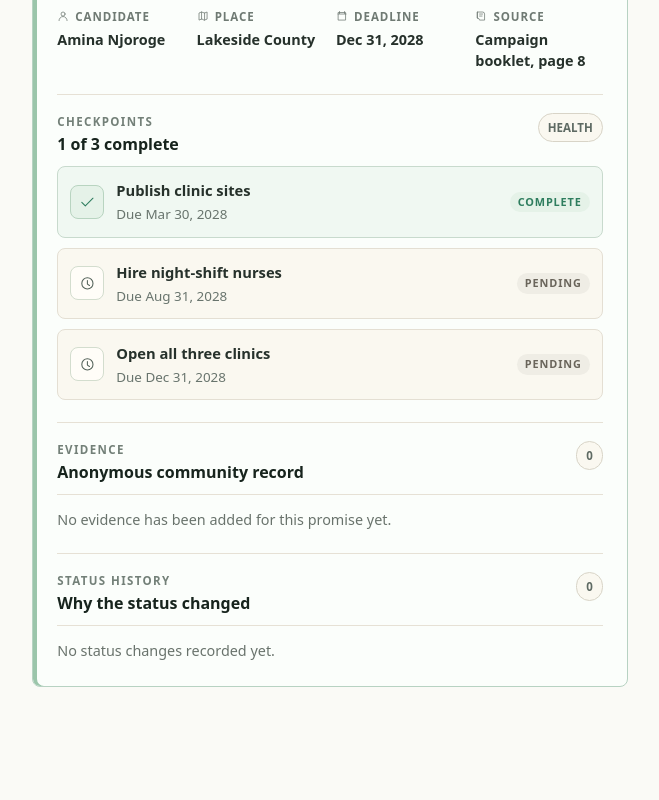
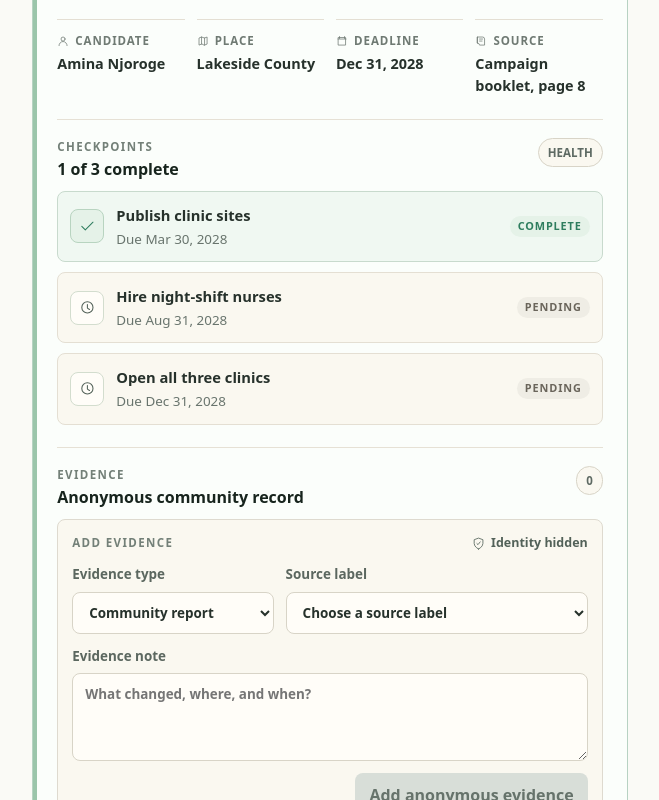
Before and after one commit to wangonya/manifesto, a React (Vite) app: page / in a window 1280 px wide. Shown: the part 2000-2800 px from the top of the page, without its empty margins (289-948 px from the left). Before the commit the page ends 2751 px from the top, so only its background shows below. Built offline with nearby package versions, Linux system fonts and the light colour scheme.

Commit message:
Add anonymous evidence submission

```diff
--- a/src/App.css
+++ b/src/App.css
@@ -510,6 +510,93 @@ button {
   text-transform: uppercase;
 }
 
+.evidence-form {
+  display: grid;
+  gap: 12px;
+  border: 1px solid #dedacf;
+  border-radius: 8px;
+  padding: 14px;
+  background: #faf8f0;
+}
+
+.evidence-form__topline {
+  display: flex;
+  align-items: center;
+  justify-content: space-between;
+  gap: 12px;
+}
+
+.evidence-form__topline .eyebrow {
+  margin: 0;
+}
+
+.evidence-form__privacy {
+  display: inline-flex;
+  align-items: center;
+  gap: 6px;
+  color: #526158;
+  font-size: 0.78rem;
+  font-weight: 760;
+}
+
+.evidence-form__grid {
+  display: grid;
+  grid-template-columns: minmax(0, 0.8fr) minmax(0, 1.2fr);
+  gap: 12px;
+}
+
+.form-field {
+  display: grid;
+  gap: 7px;
+  color: #5b675f;
+  font-size: 0.84rem;
+  font-weight: 760;
+}
+
+.form-field span {
+  display: block;
+}
+
+.form-field input,
+.form-field select,
+.form-field textarea {
+  width: 100%;
+  border: 1px solid #d8d4c7;
+  border-radius: 8px;
+  padding: 10px 12px;
+  background: #fffdf8;
+  color: #26312b;
+}
+
+.form-field textarea {
+  min-height: 88px;
+  resize: vertical;
+}
+
+.form-field--wide {
+  grid-column: 1 / -1;
+}
+
+.evidence-form__actions {
+  display: flex;
+  justify-content: flex-end;
+}
+
+.evidence-form button[type="submit"] {
+  border: 0;
+  border-radius: 8px;
+  padding: 10px 14px;
+  background: #2e7d5e;
+  color: #ffffff;
+  font-weight: 760;
+}
+
+.evidence-form button[type="submit"]:disabled {
+  cursor: not-allowed;
+  background: #d8ded8;
+  color: #66736b;
+}
+
 .checkpoint-list,
 .detail-list {
   display: grid;
@@ -886,7 +973,8 @@ button {
   .candidate-profile,
   .candidate-card,
   .checkpoint-item,
-  .detail-row {
+  .detail-row,
+  .evidence-form__grid {
     grid-template-columns: 1fr;
   }
 
@@ -896,7 +984,8 @@ button {
 
   .promise-detail__header,
   .detail-block__heading,
-  .detail-row__topline {
+  .detail-row__topline,
+  .evidence-form__topline {
     display: grid;
     justify-content: stretch;
   }
--- a/src/App.tsx
+++ b/src/App.tsx
@@ -1,17 +1,18 @@
-import { useMemo, useState, type ReactNode } from "react";
+import { useMemo, useState, type FormEvent, type ReactNode } from "react";
 import "./App.css";
 import {
   candidates,
   contextNotes,
-  evidence,
+  evidence as seededEvidence,
   promises,
   statusHistory,
-  syncQueue,
+  syncQueue as seededSyncQueue,
   type Candidate,
   type Evidence as EvidenceRecord,
   type PromiseRecord,
   type PromiseStatus,
   type StatusHistory as StatusHistoryRecord,
+  type SyncEnvelope,
 } from "./data";
 import {
   filterCandidates,
@@ -60,6 +61,62 @@ const evidenceTypeLabels: Record<EvidenceRecord["type"], string> = {
   photo: "Photo",
   public_record: "Public record",
 };
+
+const defaultSourceLabels = [
+  "Anonymous resident report",
+  "Community meeting notes",
+  "Public notice board",
+  "Local committee minutes",
+];
+
+const sourceLabelsBySector: Record<string, string[]> = {
+  Education: [
+    "Constituency bursary notice board",
+    "School heads circular",
+    "Parent association report",
+    "Public awards list",
+  ],
+  Health: [
+    "Anonymous patient report",
+    "Clinic watch group",
+    "County health notice board",
+    "Facility staffing roster",
+  ],
+  Housing: [
+    "Tenant safety volunteer report",
+    "Factory-area residents report",
+    "Public inspection notice",
+    "Anonymous rental risk map",
+  ],
+  Infrastructure: [
+    "Farmer transport group report",
+    "Road works notice board",
+    "Ward administrator update",
+    "Site inspection photo log",
+  ],
+  Jobs: [
+    "Market traders meeting",
+    "Public works notice board",
+    "Youth group report",
+    "County enterprise office memo",
+  ],
+  Safety: [
+    "Resident safety walk report",
+    "Bus stage traders report",
+    "Streetlight maintenance notice",
+    "Community policing forum notes",
+  ],
+  Water: [
+    "Water users committee minutes",
+    "Borehole caretaker report",
+    "Ward water office notice",
+    "Community water point log",
+  ],
+};
+
+function getSourceLabelOptions(sector: string) {
+  return sourceLabelsBySector[sector] ?? defaultSourceLabels;
+}
 
 function Icon({ name }: { name: IconName }) {
   const paths: Record<IconName, ReactNode> = {
@@ -309,14 +366,45 @@ function PromiseCard({
   );
 }
 
-function linkedEvidenceLabels(historyItem: StatusHistoryRecord) {
+type EvidenceSubmission = Pick<EvidenceRecord, "note" | "sourceLabel" | "type">;
+
+function linkedEvidenceLabels(historyItem: StatusHistoryRecord, evidenceRecords: EvidenceRecord[]) {
   return historyItem.evidenceIds
-    .map((evidenceId) => evidence.find((item) => item.id === evidenceId)?.sourceLabel)
+    .map((evidenceId) => evidenceRecords.find((item) => item.id === evidenceId)?.sourceLabel)
     .filter(Boolean)
     .join(", ");
 }
 
-function PromiseDetail({ compact = false, promise }: { compact?: boolean; promise?: PromiseRecord }) {
+function PromiseDetail({
+  compact = false,
+  evidenceRecords,
+  onAddEvidence,
+  promise,
+}: {
+  compact?: boolean;
+  evidenceRecords: EvidenceRecord[];
+  onAddEvidence: (promiseId: string, submission: EvidenceSubmission) => void;
+  promise?: PromiseRecord;
+}) {
+  const [evidenceType, setEvidenceType] = useState<EvidenceRecord["type"]>("community_report");
+  const [sourceLabel, setSourceLabel] = useState("");
+  const [note, setNote] = useState("");
+  const canSubmitEvidence = sourceLabel.trim() !== "" && note.trim() !== "";
+
+  function handleSubmitEvidence(event: FormEvent<HTMLFormElement>) {
+    event.preventDefault();
+    if (!promise || !canSubmitEvidence) return;
+
+    onAddEvidence(promise.id, {
+      type: evidenceType,
+      sourceLabel: sourceLabel.trim(),
+      note: note.trim(),
+    });
+    setSourceLabel("");
+    setNote("");
+    setEvidenceType("community_report");
+  }
+
   if (!promise) {
     return (
       <section
@@ -335,8 +423,9 @@ function PromiseDetail({ compact = false, promise }: { compact?: boolean; promis
   const candidate = getCandidateForPromise(promise);
   const manifesto = candidate ? getManifestoForCandidate(candidate.id) : undefined;
   const completed = promise.checkpoints.filter((checkpoint) => checkpoint.complete).length;
-  const promiseEvidence = getEvidenceForPromise(promise.id);
+  const promiseEvidence = getEvidenceForPromise(promise.id, evidenceRecords);
   const promiseHistory = getStatusHistoryForPromise(promise.id);
+  const sourceLabelOptions = getSourceLabelOptions(promise.sector);
 
   return (
     <section
@@ -422,6 +511,61 @@ function PromiseDetail({ compact = false, promise }: { compact?: boolean; promis
           </div>
           <span className="detail-count">{promiseEvidence.length}</span>
         </div>
+        <form
+          aria-label={`Add anonymous evidence for ${promise.title}`}
+          className="evidence-form"
+          onSubmit={handleSubmitEvidence}
+        >
+          <div className="evidence-form__topline">
+            <p className="eyebrow">Add evidence</p>
+            <span className="evidence-form__privacy">
+              <Icon name="shield" />
+              Identity hidden
+            </span>
+          </div>
+          <div className="evidence-form__grid">
+            <label className="form-field">
+              <span>Evidence type</span>
+              <select
+                onChange={(event) => setEvidenceType(event.target.value as EvidenceRecord["type"])}
+                value={evidenceType}
+              >
+                {(Object.keys(evidenceTypeLabels) as EvidenceRecord["type"][]).map((type) => (
+                  <option key={type} value={type}>
+                    {evidenceTypeLabels[type]}
+                  </option>
+                ))}
+              </select>
+            </label>
+            <label className="form-field">
+              <span>Source label</span>
+              <select
+                onChange={(event) => setSourceLabel(event.target.value)}
+                value={sourceLabel}
+              >
+                <option value="">Choose a source label</option>
+                {sourceLabelOptions.map((label) => (
+                  <option key={label} value={label}>
+                    {label}
+                  </option>
+                ))}
+              </select>
+            </label>
+            <label className="form-field form-field--wide">
+              <span>Evidence note</span>
+              <textarea
+                onChange={(event) => setNote(event.target.value)}
+                placeholder="What changed, where, and when?"
+                value={note}
+              />
+            </label>
+          </div>
+          <div className="evidence-form__actions">
+            <button disabled={!canSubmitEvidence} type="submit">
+              Add anonymous evidence
+            </button>
+          </div>
+        </form>
         {promiseEvidence.length > 0 ? (
           <ul className="detail-list">
             {promiseEvidence.map((item) => (
@@ -460,7 +604,7 @@ function PromiseDetail({ compact = false, promise }: { compact?: boolean; promis
         {promiseHistory.length > 0 ? (
           <ul className="detail-list">
             {promiseHistory.map((item) => {
-              const evidenceLabels = linkedEvidenceLabels(item);
+              const evidenceLabels = linkedEvidenceLabels(item, evidenceRecords);
               return (
                 <li className="detail-row" key={item.id}>
                   <span className="detail-row__icon">
@@ -499,6 +643,8 @@ function App() {
   const [query, setQuery] = useState("");
   const [officeFilter, setOfficeFilter] = useState("All offices");
   const [sectorFilter, setSectorFilter] = useState("All sectors");
+  const [evidenceRecords, setEvidenceRecords] = useState<EvidenceRecord[]>(seededEvidence);
+  const [syncQueueRecords, setSyncQueueRecords] = useState<SyncEnvelope[]>(seededSyncQueue);
 
   const followedPromises = useMemo(
     () => getFollowedPromises(),
@@ -526,7 +672,46 @@ function App() {
   const selectedStatusCounts = getStatusCounts(selectedPromises);
   const offices = ["All offices", ...Array.from(new Set(candidates.map((candidate) => candidate.office)))];
   const sectors = ["All sectors", ...Array.from(new Set(promises.map((promise) => promise.sector)))];
-  const recentEvidence = [...evidence].sort((first, second) => second.createdAt.localeCompare(first.createdAt));
+  const recentEvidence = [...evidenceRecords].sort((first, second) => {
+    const firstIsLocal = first.id.startsWith("evidence-local-");
+    const secondIsLocal = second.id.startsWith("evidence-local-");
+    if (firstIsLocal !== secondIsLocal) return firstIsLocal ? -1 : 1;
+    return second.createdAt.localeCompare(first.createdAt);
+  });
+
+  function handleAddEvidence(promiseId: string, submission: EvidenceSubmission) {
+    const createdAt = new Date().toISOString();
+    const evidenceId = `evidence-local-${Date.now()}`;
+    const nextEvidence: EvidenceRecord = {
+      id: evidenceId,
+      promiseId,
+      type: submission.type,
+      note: submission.note,
+      sourceLabel: submission.sourceLabel,
+      anonymous: true,
+      createdAt,
+      createdOffline: true,
+    };
+    const syncEnvelope: SyncEnvelope = {
+      id: `sync-${evidenceId}`,
+      entityType: "evidence",
+      entityId: evidenceId,
+      operation: "create",
+      payload: {
+        promiseId,
+        type: nextEvidence.type,
+        sourceLabel: nextEvidence.sourceLabel,
+        note: nextEvidence.note,
+        anonymous: nextEvidence.anonymous,
+        createdOffline: nextEvidence.createdOffline,
+        createdAt,
+      },
+      createdAt,
+    };
+
+    setEvidenceRecords((currentEvidence) => [nextEvidence, ...currentEvidence]);
+    setSyncQueueRecords((currentQueue) => [...currentQueue, syncEnvelope]);
+  }
 
   function handleSelectCandidate(candidateId: string) {
     setSelectedCandidateId(candidateId);
@@ -577,7 +762,7 @@ function App() {
             </span>
             <span>
               <Icon name="signal" />
-              {syncQueue.length} queued
+              {syncQueueRecords.length} queued
             </span>
           </div>
         </div>
@@ -589,7 +774,8 @@ function App() {
           <h2 id="page-title">Follow the promises that matter, without losing the wider record.</h2>
           <p>
             Seeded fictional candidates, manifestos, promises, evidence, context notes, and status history
-            are now visible for the demo. Persistence and simulated sync stay queued for later milestones.
+            are now visible for the demo. Anonymous evidence submissions are queued locally for this
+            session before persistence arrives in a later milestone.
           </p>
         </section>
 
@@ -657,7 +843,14 @@ function App() {
                   return (
                     <div className="promise-card-group" key={promise.id}>
                       <PromiseCard active={isSelected} onSelect={handleSelectPromise} promise={promise} />
-                      {isSelected ? <PromiseDetail compact promise={promise} /> : null}
+                      {isSelected ? (
+                        <PromiseDetail
+                          compact
+                          evidenceRecords={evidenceRecords}
+                          onAddEvidence={handleAddEvidence}
+                          promise={promise}
+                        />
+                      ) : null}
                     </div>
                   );
                 })}
@@ -826,7 +1019,14 @@ function App() {
                           return (
                             <div className="promise-card-group" key={promise.id}>
                               <PromiseCard active={isSelected} onSelect={handleSelectPromise} promise={promise} />
-                              {isSelected ? <PromiseDetail compact promise={promise} /> : null}
+                              {isSelected ? (
+                                <PromiseDetail
+                                  compact
+                                  evidenceRecords={evidenceRecords}
+                                  onAddEvidence={handleAddEvidence}
+                                  promise={promise}
+                                />
+                              ) : null}
                             </div>
                           );
                         })}
```
Also changed, not shown: src/domain.ts (+9 -3 lines), 1 other file (tests, documents, lock files or other folders).
